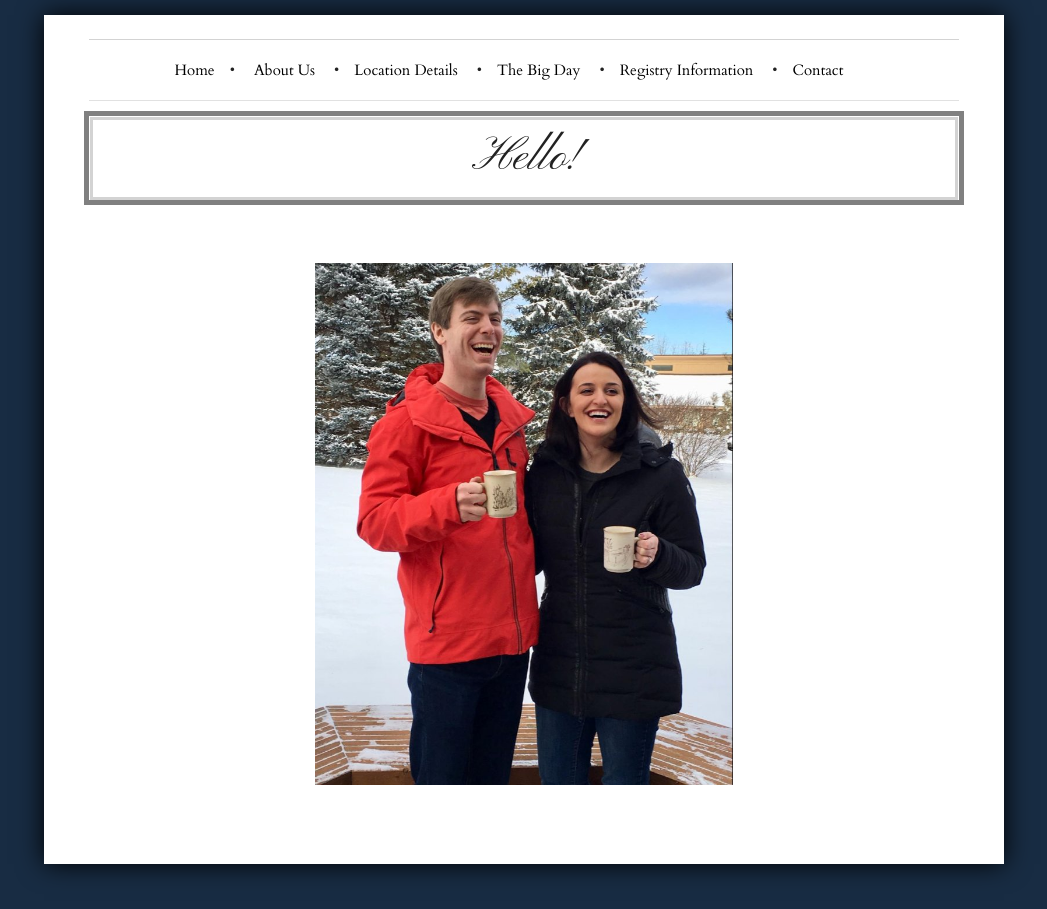
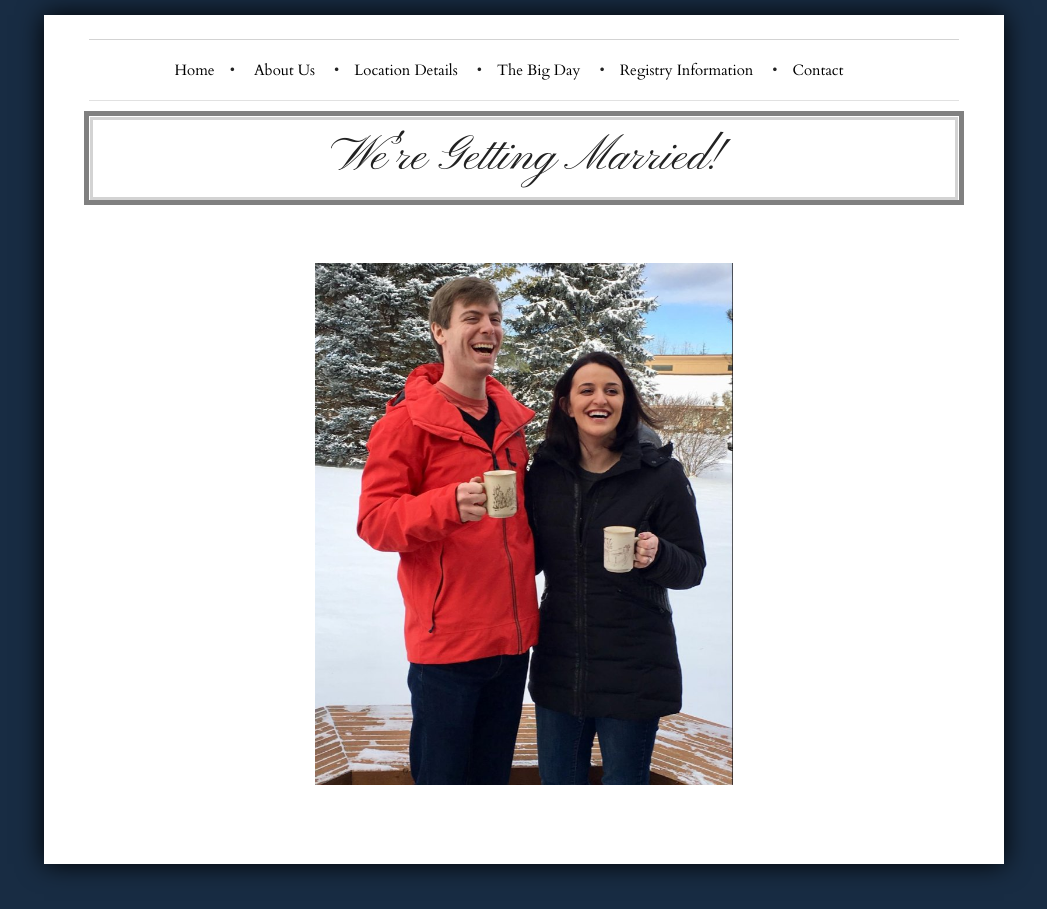
Before and after one commit to cjjeakle/DroletJeakleWedding, a Jekyll site: the page built from index.html, in a window 1280 px wide. Shown: the whole page, without its empty margins (116-1163 px from the left). Built offline with Jekyll 4.4.1, drawn with Linux system fonts in a browser that asks for light colours; nearby versions of some CDN libraries.

Commit message:
Updated some wording

```diff
--- a/contact/index.html
+++ b/contact/index.html
@@ -5,7 +5,7 @@ layout: default
 
 <div class="center">
   <p>
-    Please contact Anne with any questions:
+    Please contact the couple with any questions:
 
     <a href="mailto:info@chrisandannegetmarried.com?subject=Wedding Question:<replace with your subject>">info@chrisandannegetmarried.com</a>
   </p>
--- a/index.html
+++ b/index.html
@@ -1,5 +1,5 @@
 ---
-title: Hello!
+title: We're Getting Married!
 layout: default
 ---
 
```
